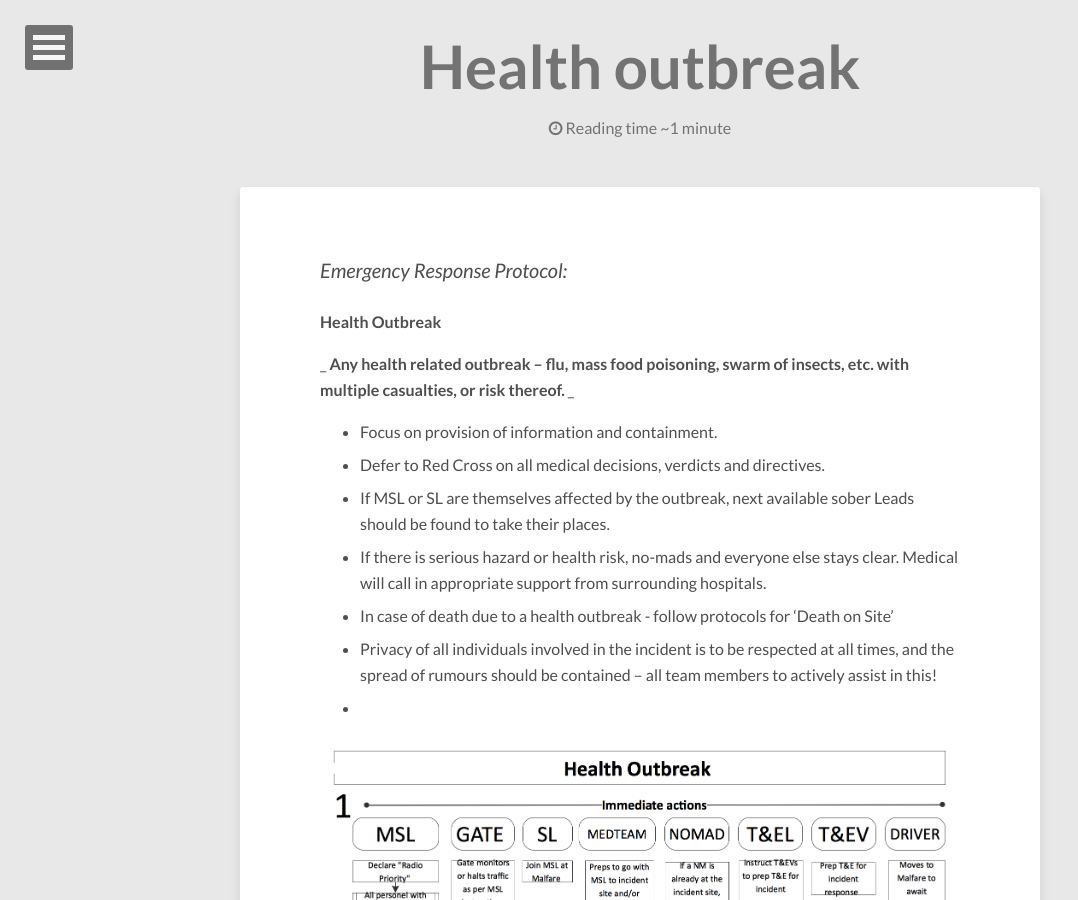
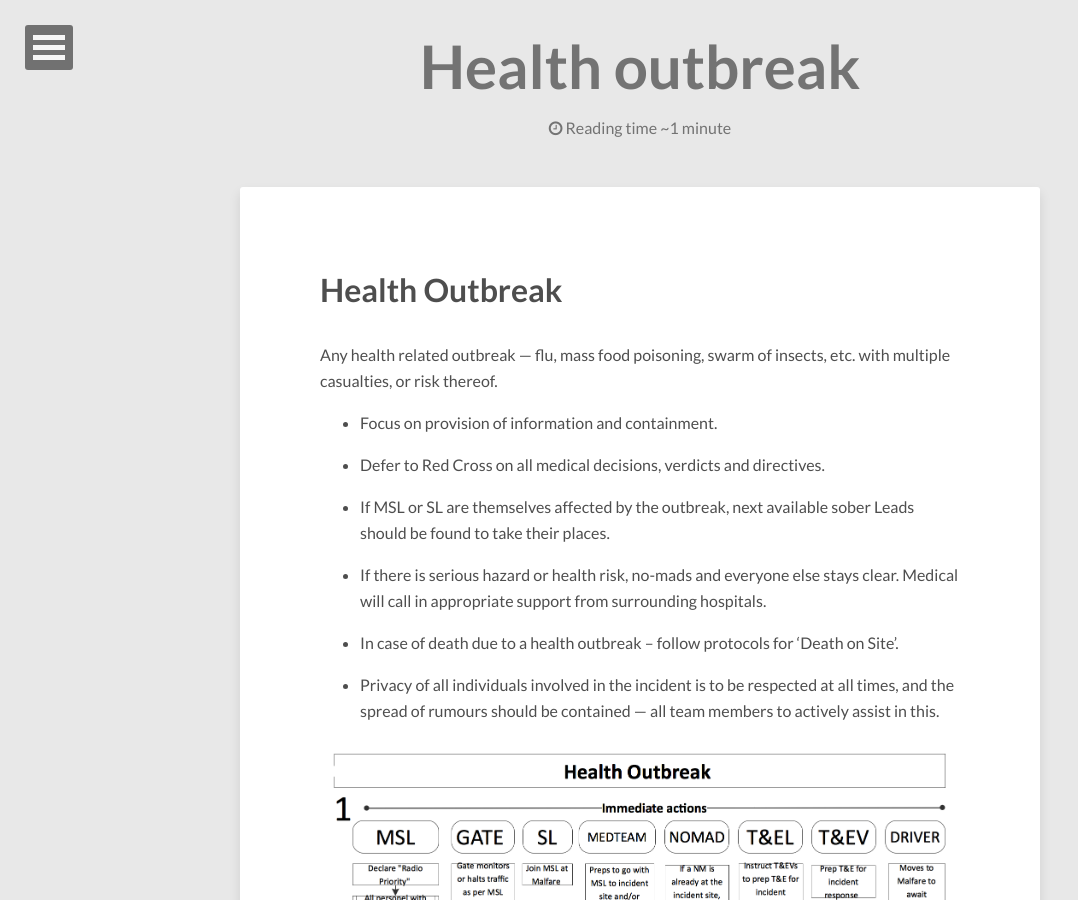
Before and after one commit to goingnowhere/malfare-protocols, a Jekyll site: the page built from protocols/en/health_outbreak/index.md, in a window 1280 px wide and 900 px high. Shown: the whole window, without its empty margins (0-1078 px from the left). Built offline with Jekyll 4.4.1, drawn with Linux system fonts in a browser that asks for light colours; nearby versions of some CDN libraries; comment, search, counter and statistics services are not loaded.

Commit message:
Remove spurious images. Format protocol

```diff
--- a/protocols/en/health_outbreak/index.md
+++ b/protocols/en/health_outbreak/index.md
@@ -3,23 +3,30 @@ layout: page
 title: Health outbreak
 description: Malfare protocol for Health incident outbreaks
 ---
-_Emergency Response Protocol:_
+# Health Outbreak
 
-**Health Outbreak**
-
-_ **Any health related outbreak – flu, mass food poisoning, swarm of insects, etc. with multiple casualties, or risk thereof.** _
+Any health related outbreak &mdash; flu, mass food poisoning, swarm of
+insects, etc. with multiple casualties, or risk thereof.
 
 - Focus on provision of information and containment.
-- Defer to Red Cross on all medical decisions, verdicts and directives.
-- If MSL or SL are themselves affected by the outbreak, next available sober Leads should be found to take their places.
-- If there is serious hazard or health risk, no-mads and everyone else stays clear. Medical will call in appropriate support from surrounding hospitals.
-- In case of death due to a health outbreak - follow protocols for 'Death on Site'
-- Privacy of all individuals involved in the incident is to be respected at all times, and the spread of rumours should be contained – all team members to actively assist in this!
--
+
+- Defer to Red Cross on all medical decisions, verdicts and
+    directives.
+
+- If MSL or SL are themselves affected by the outbreak, next available
+    sober Leads should be found to take their places.
+
+- If there is serious hazard or health risk, no-mads and everyone else
+    stays clear. Medical will call in appropriate support from
+    surrounding hospitals.
+
+- In case of death due to a health outbreak &ndash; follow protocols
+    for 'Death on Site'.
+
+- Privacy of all individuals involved in the incident is to be
+    respected at all times, and the spread of rumours should be
+    contained &mdash; all team members to actively assist in this.
+
 
 ![Health Outbreak 1](img/ho-1.png "Health Outbreak 1")
-![Health Outbreak 2](img/ho-2.png "Health Outbreak 2")
-![Health Outbreak 3](img/ho-3.png "Health Outbreak 3")
-![Health Outbreak 4](img/ho-4.png "Health Outbreak 4")
-![Health Outbreak 5](img/ho-5.png "Health Outbreak 5")
 ­­­
```
Also changed, not shown: protocols/en/health_outbreak/img/ho-2.png (deleted), protocols/en/health_outbreak/img/ho-3.png (deleted), protocols/en/health_outbreak/img/ho-4.png (deleted), protocols/en/health_outbreak/img/ho-5.png (deleted).
